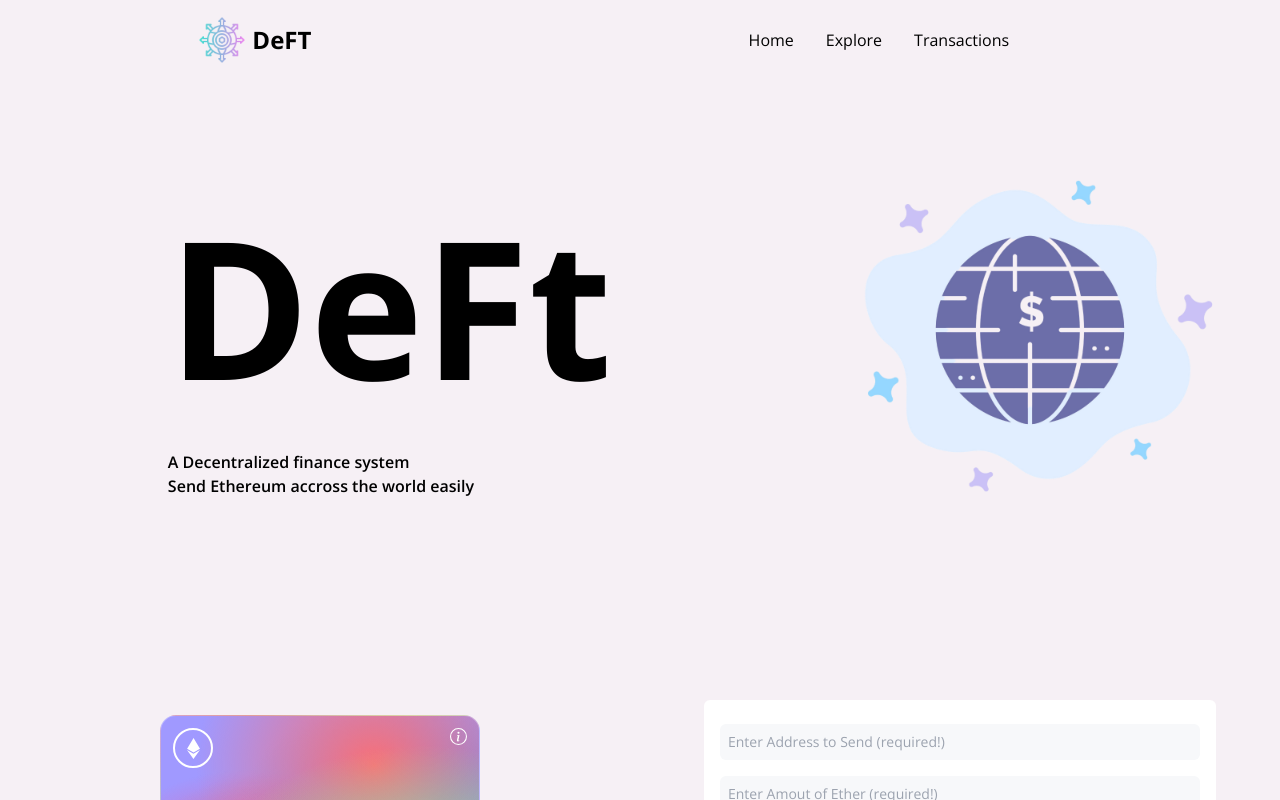
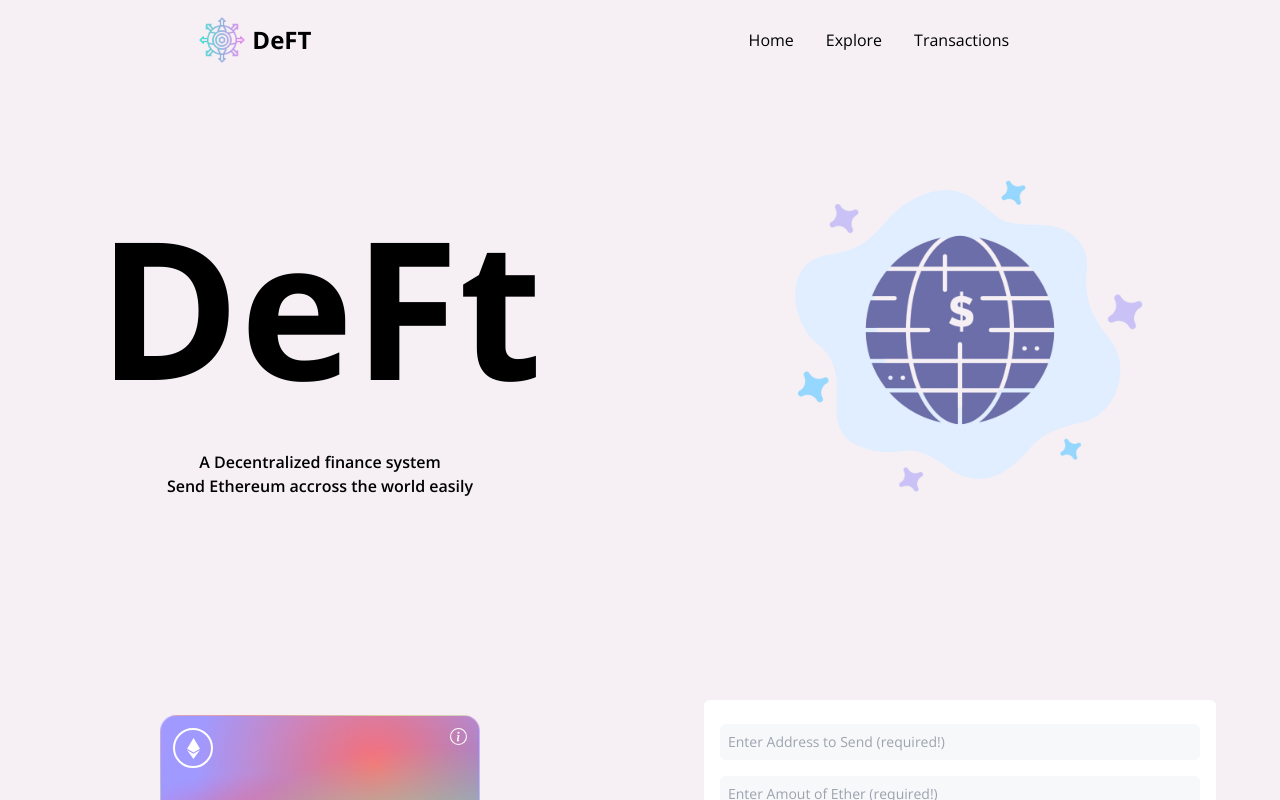
Before and after one commit to subhradwip01/DeFT-Blockchain-app, a React (Vite) app in the folder client/: page / in a window 1280 px wide. Shown: the top 800 px of the page. Built offline with nearby package versions, Linux system fonts and the light colour scheme.

Commit message:
HerSlider bug fix
Signed-off-by: subhradwip01 <subhradwip01@gmail.com>

```diff
--- a/client/src/components/HeroSlider.jsx
+++ b/client/src/components/HeroSlider.jsx
@@ -3,12 +3,12 @@ import main from "../images/main.png"
 const HeroSlider = () => {
   return (
     <div className='flex w-full justify-center items-center flex-wrap'>
-        <div className='mx-auto my-auto'>
+        <div className='flex md:flex-1 flex-auto w-full flex-col justify-center items-center'>
             <h1 className='md:text-[12rem] text-[5rem] font-[1000]'>DeFt</h1>
             <p className='font-semibold'>A Decentralized finance system</p>
             <p className='font-semibold'>Send Ethereum accross the world easily</p>
         </div>
-        <div className='flex justify-center align-items-center sm:order-last'>
+        <div className='flex md:flex-1 flex-auto w-full flex-col justify-center items-center'>
             <img className='md:w-[500px] w-[300px] md:h-[500px] h-[300px]' src={main} alt="Logo"/>
         </div>
 
```
